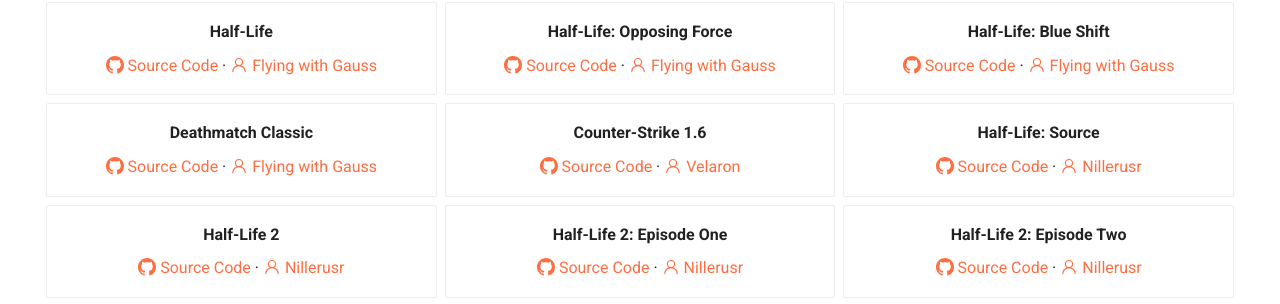
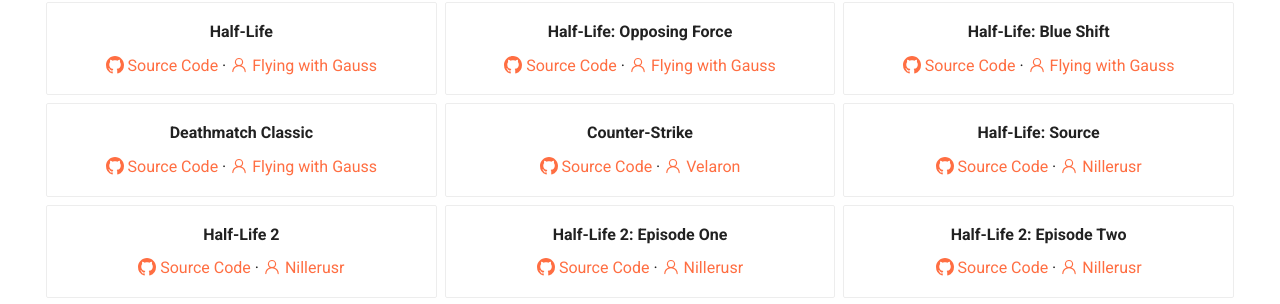
Before and after one commit to kacper-jar/HLPatcher, an MkDocs documentation site: the page built from docs/index.md, in a window 1280 px wide and 900 px high, scrolled down 730 px. Shown: the part 137-441 px from the top of the window. Built offline with MkDocs 1.6.1 and Material for MkDocs 9.7.7, drawn with Linux system fonts in a browser that asks for light colours; comment, search, counter and statistics services are not loaded.

Commit message:
docs: update CS display name on homepage

```diff
--- a/docs/index.md
+++ b/docs/index.md
@@ -35,7 +35,7 @@ It lets users enjoy the game again without the hassle of manual binary update.
 
     [:octicons-mark-github-16: Source Code](https://github.com/FWGS/hlsdk-portable/tree/dmc) · [:octicons-person-24: Flying with Gauss](https://github.com/FWGS)
 
--   **Counter-Strike 1.6**
+-   **Counter-Strike**
 
     [:octicons-mark-github-16: Source Code](https://github.com/Velaron/cs16-client) · [:octicons-person-24: Velaron](https://github.com/Velaron)
 
```
